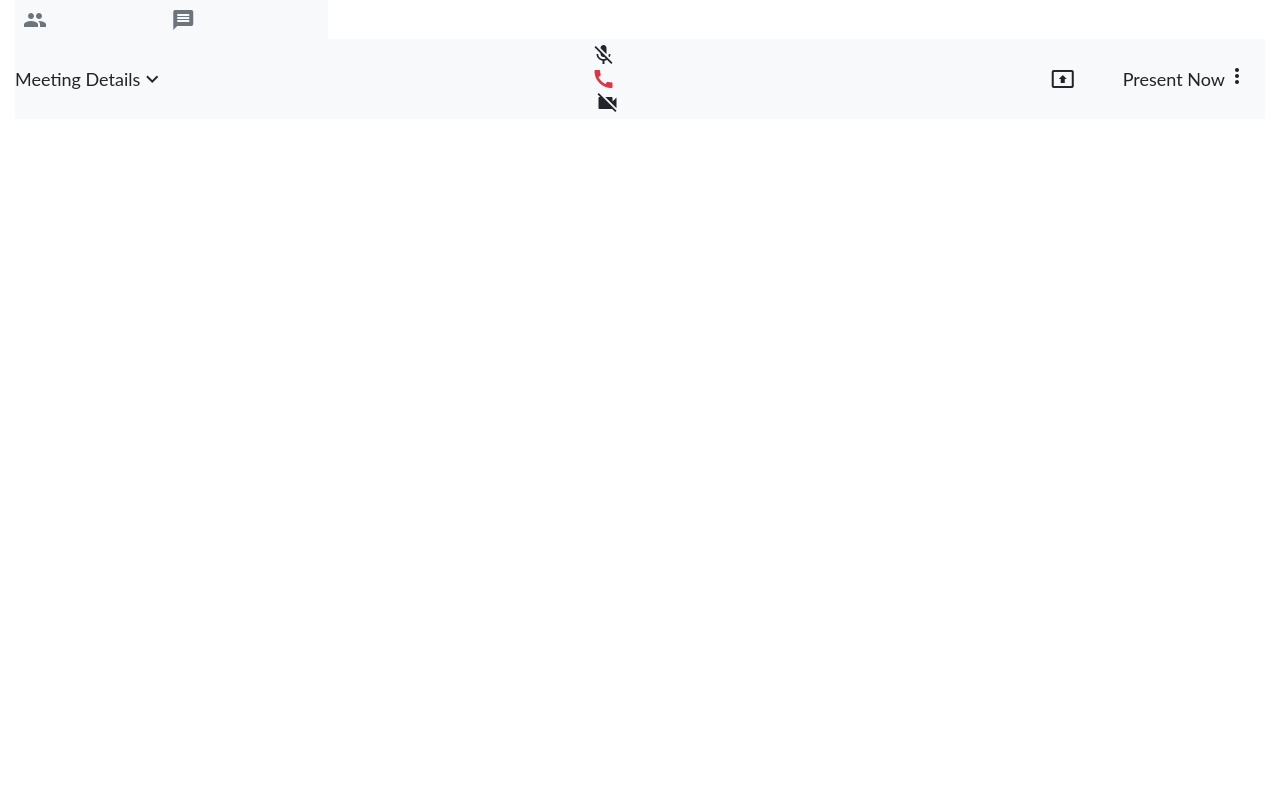
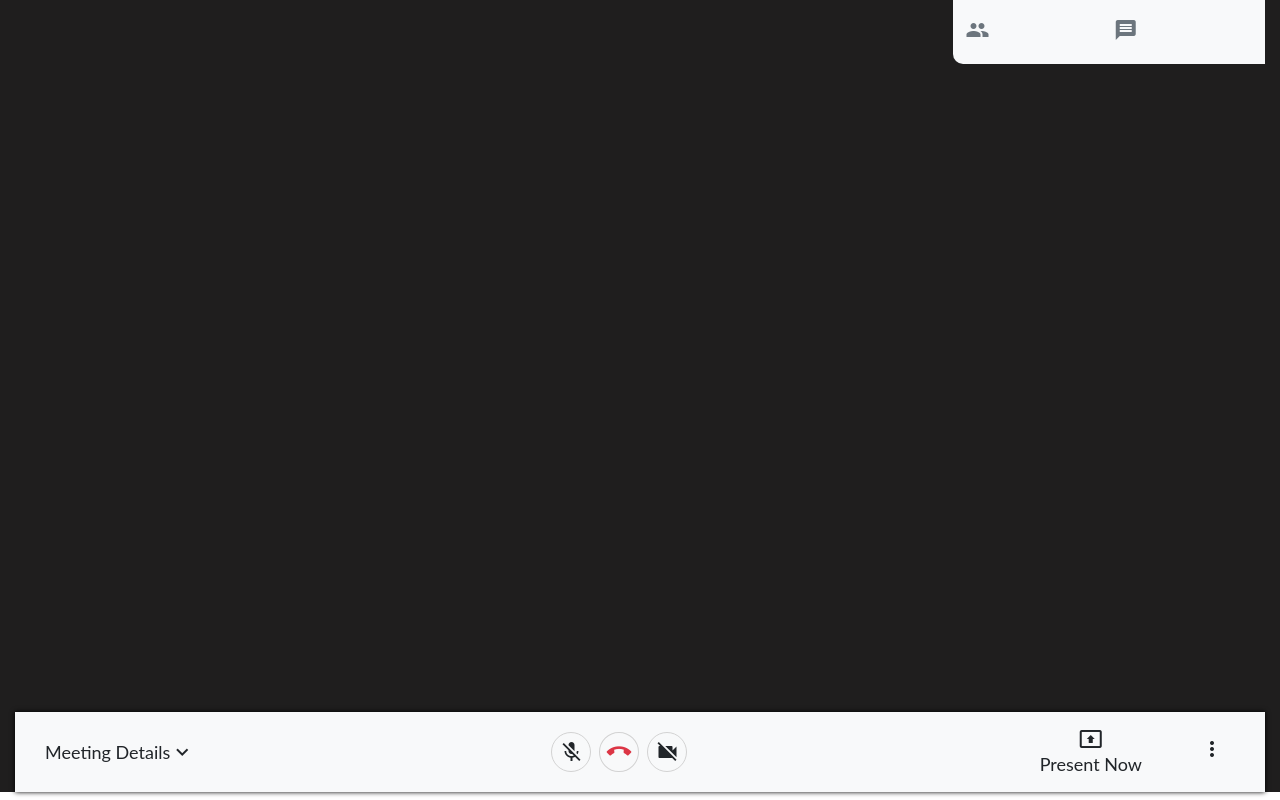
Before and after one commit to naim-ebs/meet-nodejs, a website: page index.html in a window 1280 px wide. Drawn offline with Linux system fonts and the light colour scheme.

Commit message:
Module-03, Video-003: Apply CSS to Home Page

```diff
--- a/index.html
+++ b/index.html
@@ -55,7 +55,7 @@
                     Meeting Details<span class="material-icons">keyboard_arrow_down</span>
                 </div>
             </div>
-            <div class="bottom-middle">
+            <div class="bottom-middle d-flex justify-content-center align-items-center" style="height: 10vh;">
                 <div class="mic-toggle-wrap action-icon-style display-center mr-2 cursor-pointer" id="miceMuteUnmute">
                     <span class="material-icons">mic_off</span>
                 </div>
@@ -70,8 +70,9 @@
                 <div
                     class="present-now-wrap d-flex justify-content-center flex-column align-items-center mr-5 cursor-pointer">
                     <span class="material-icons">present_to_all</span>
+                    <div>Present Now</div>
                 </div>
-                <div>Present Now</div>
+
                 <div class="option-wrap cursor-pointer display-center" style="height: 10vh; position:relative;">
                     <div class="option-icon">
                         <span class="material-icons">more_vert</span>
--- a/public/Assets/css/style.css
+++ b/public/Assets/css/style.css
@@ -55,3 +55,83 @@
 .jumbotron {
   background-color: white;
 }
+
+/*...... index page...... */
+
+.home-wrap{
+    background-color: rgb(31,30,30);
+}
+
+.g-top{
+    height: 89vh;
+    position: relative;
+}
+
+.video-wrap{
+    height: 600px;
+}
+
+.video-wrap{
+    flex: 1 1 250px;
+    border: 1px solid white;
+}
+
+.g-top-left{
+    position: absolute;
+    right: 0;
+    height: 8vh;
+    top: 0;
+    border-bottom-left-radius: 10px;
+}
+
+.top-left-participant-wrap{
+    position: relative;
+}
+
+.cursor-pointer{
+    cursor: pointer;
+    padding: 5px;
+}
+
+.cursor-pointer:hover{
+    cursor: pointer;
+    padding: 5px;
+    background-color: rgb(226,225,225);
+    border-radius: 5px;
+}
+
+.top-left-participant-count{
+  position: absolute;
+  top: -2px;
+  right: -3px;
+  font-size: 15px;
+}
+
+.g-bottom{
+  /* margin: 0 -10px !important; */
+  padding: 0 20px;
+  box-shadow: 0 0 5px black;
+  z-index: 2;
+}
+
+.bottom-left{
+  position: relative;
+  padding: 5px;
+}
+
+.action-icon-style{
+  font-size: 8px !important;
+  height: 40px;
+  width: 40px;
+  border: 1px solid lightgray;
+  border-radius: 50%;
+}
+
+.action-icon-style span.material-icons{
+    /* font-size: 18px; */
+}
+
+.end-call-wrap{
+    -ms-transform: rotate(135deg);
+    transform: rotate(135deg);
+}
```
